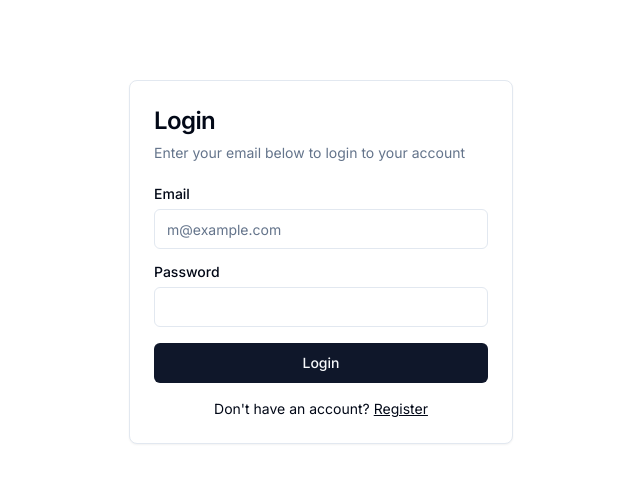
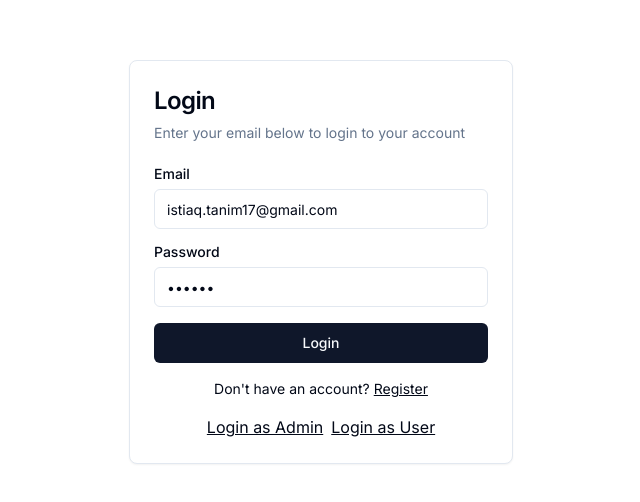
Before and after one commit to istiaq-tanim/book-store-client, a Next.js app: page /login in a window 1280 px wide. Shown: the part 138-640 px from the top of the page, without its empty margins (319-959 px from the left). Built offline with nearby package versions, Linux system fonts and the light colour scheme; no server answers.

Commit message:
default credantial

```diff
--- a/src/app/(withoutMainLayout)/login/_components/LoginForm.tsx
+++ b/src/app/(withoutMainLayout)/login/_components/LoginForm.tsx
@@ -1,6 +1,4 @@
 "use client";
-import Link from "next/link";
-
 import {
   Card,
   CardContent,
@@ -10,15 +8,30 @@ import {
 } from "@/components/ui/card";
 import { Input } from "@/components/ui/input";
 import { Label } from "@/components/ui/label";
+import Link from "next/link";
 import { redirect } from "next/navigation";
-import { useEffect } from "react";
+import { useEffect, useState } from "react";
 import { useFormState } from "react-dom";
 import { toast } from "sonner";
 import { logInUser } from "../../action/authAction";
 import RegisterSubmitButton from "../../register/_components/RegisterSubmitButton";
 
 export function LoginForm() {
+  const defaultCredentials = {
+    admin: {
+      email: "istiaq.tanim@gmail.com",
+      password: "123456",
+    },
+    user: {
+      email: "istiaq.tanim17@gmail.com",
+      password: "123456",
+    },
+  };
+
   const [state, formAction] = useFormState(logInUser, null);
+
+  const [credentials, setCredentials] = useState(defaultCredentials.user);
+  credentials;
 
   useEffect(() => {
     if (state && state?.success) {
@@ -29,6 +42,11 @@ export function LoginForm() {
       toast(state.message);
     }
   }, [state]);
+
+  const handleUserSwitch = (role: "admin" | "user") => {
+    setCredentials(defaultCredentials[role]);
+  };
+
   return (
     <Card className="mx-auto max-w-sm w-full">
       <CardHeader>
@@ -48,13 +66,26 @@ export function LoginForm() {
                 name="email"
                 placeholder="m@example.com"
                 required
+                value={credentials.email}
+                onChange={(e) =>
+                  setCredentials({ ...credentials, email: e.target.value })
+                }
               />
             </div>
             <div className="grid gap-2">
               <div className="flex items-center">
                 <Label htmlFor="password">Password</Label>
               </div>
-              <Input id="password" name="password" type="password" required />
+              <Input
+                id="password"
+                name="password"
+                type="password"
+                required
+                value={credentials.password}
+                onChange={(e) =>
+                  setCredentials({ ...credentials, password: e.target.value })
+                }
+              />
             </div>
             <RegisterSubmitButton>Login</RegisterSubmitButton>
           </div>
@@ -65,6 +96,22 @@ export function LoginForm() {
             Register
           </Link>
         </div>
+        <div className="mt-4 text-center">
+          <button
+            type="button"
+            onClick={() => handleUserSwitch("admin")}
+            className="mr-2 underline"
+          >
+            Login as Admin
+          </button>
+          <button
+            type="button"
+            onClick={() => handleUserSwitch("user")}
+            className="underline"
+          >
+            Login as User
+          </button>
+        </div>
       </CardContent>
     </Card>
   );
```
Also changed, not shown: src/app/constant/role.ts (line endings or trailing spaces).
